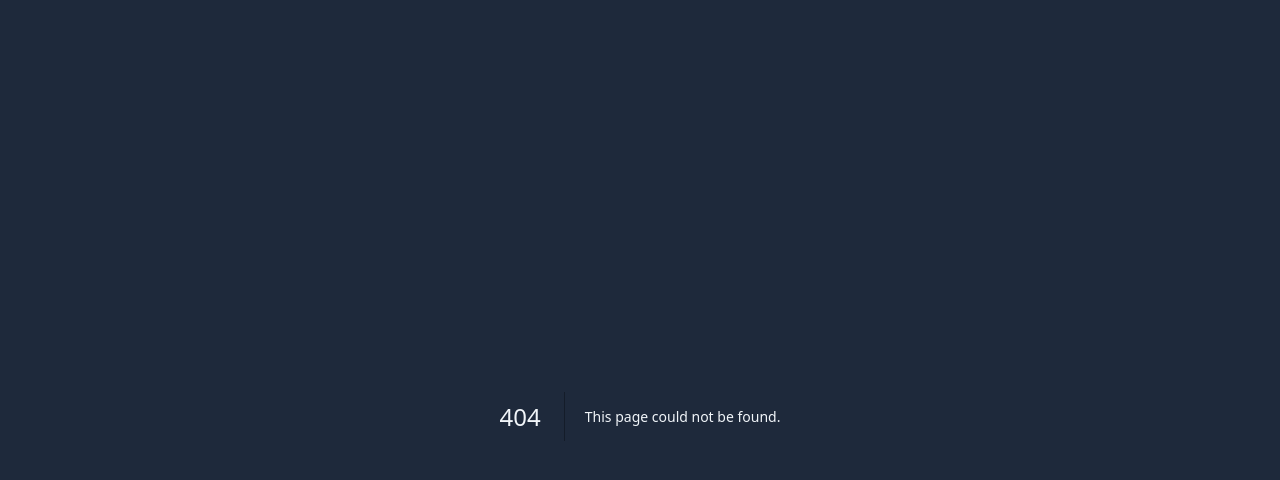
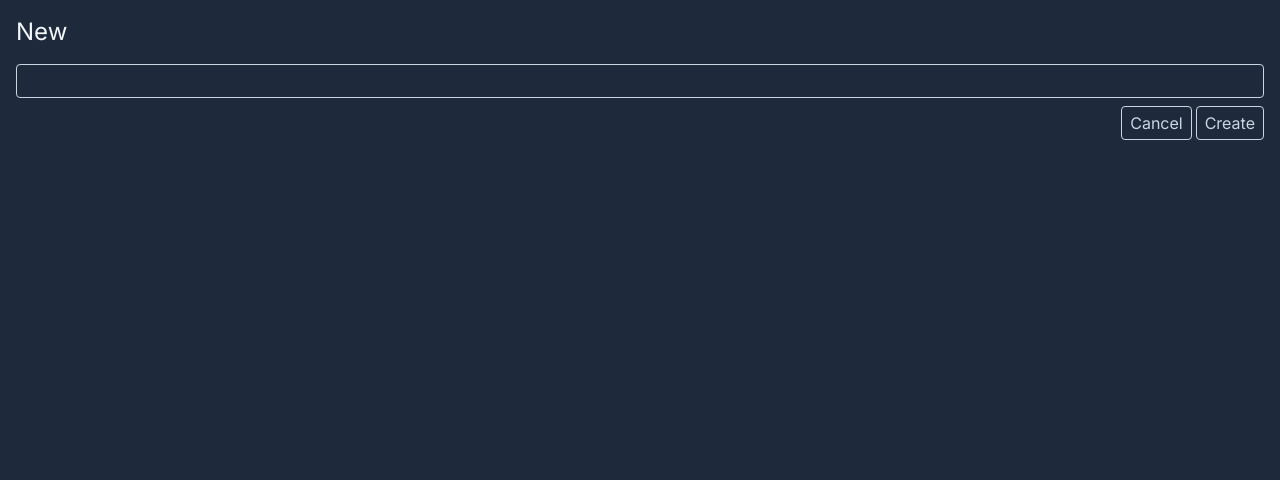
Before and after one commit to mohammadali-yazdani/nextjs-todo-list, a Next.js app: page /new in a window 1280 px wide. Before the commit this address had no page. Shown: the top 480 px of the page. Built offline with nearby package versions, Linux system fonts and the light colour scheme.

Commit message:
Feat: Create new page for add todos

```diff
--- /dev/null
+++ b/src/app/new/page.tsx
@@ -0,0 +1,48 @@
+import { prisma } from "@/db";
+import Link from "next/link";
+import { redirect } from "next/navigation";
+
+async function createTodo(data: FormData) {
+  "use server";
+
+  const title = data.get("title")?.valueOf();
+
+  if (typeof title !== "string" || title.length === 0) {
+    throw new Error("Invalid Title");
+  }
+
+  await prisma.todo.create({ data: { title, complete: false } });
+
+  redirect("/");
+}
+
+export default function Page() {
+  return (
+    <>
+      <header className="flex justify-between items-center mb-4">
+        <h1 className="text-2xl">New</h1>
+      </header>
+      <form action={createTodo} className="flex flex-col gap-2">
+        <input
+          type="text"
+          name="title"
+          className="border border-slate-300 bg-transparent rounded px-2 py-1 outline-none focus-within:border-slate-100"
+        />
+        <div className="flex gap-1 justify-end">
+          <Link
+            href=".."
+            className="border border-slate-300 text-slate-300 px-2 py-1 rounded hover:bg-slate-700 focus-within:bg-slate-700 outline-none"
+          >
+            Cancel
+          </Link>
+          <button
+            type="submit"
+            className="border border-slate-300 text-slate-300 px-2 py-1 rounded hover:bg-slate-700 focus-within:bg-slate-700 outline-none"
+          >
+            Create
+          </button>
+        </div>
+      </form>
+    </>
+  );
+}
```
